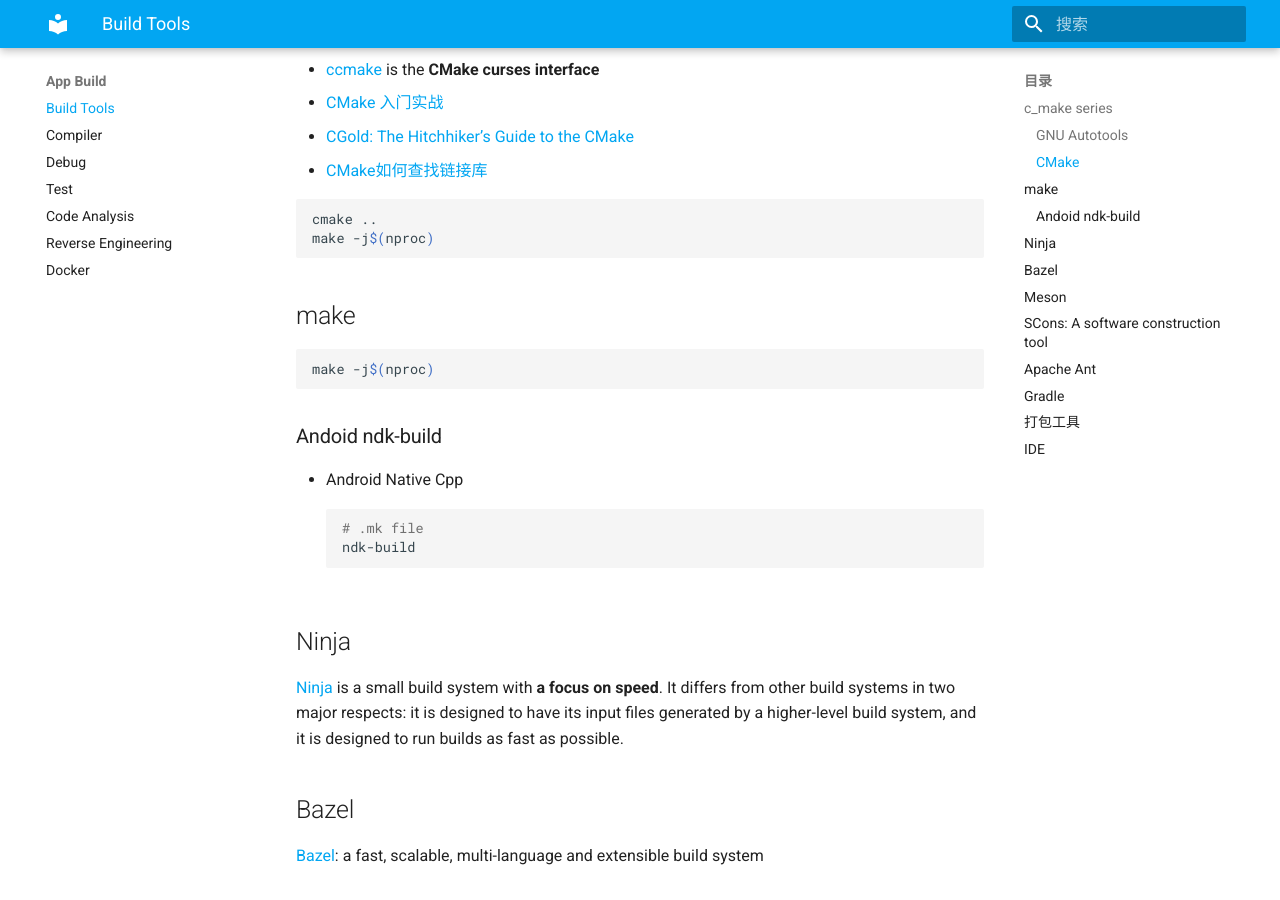
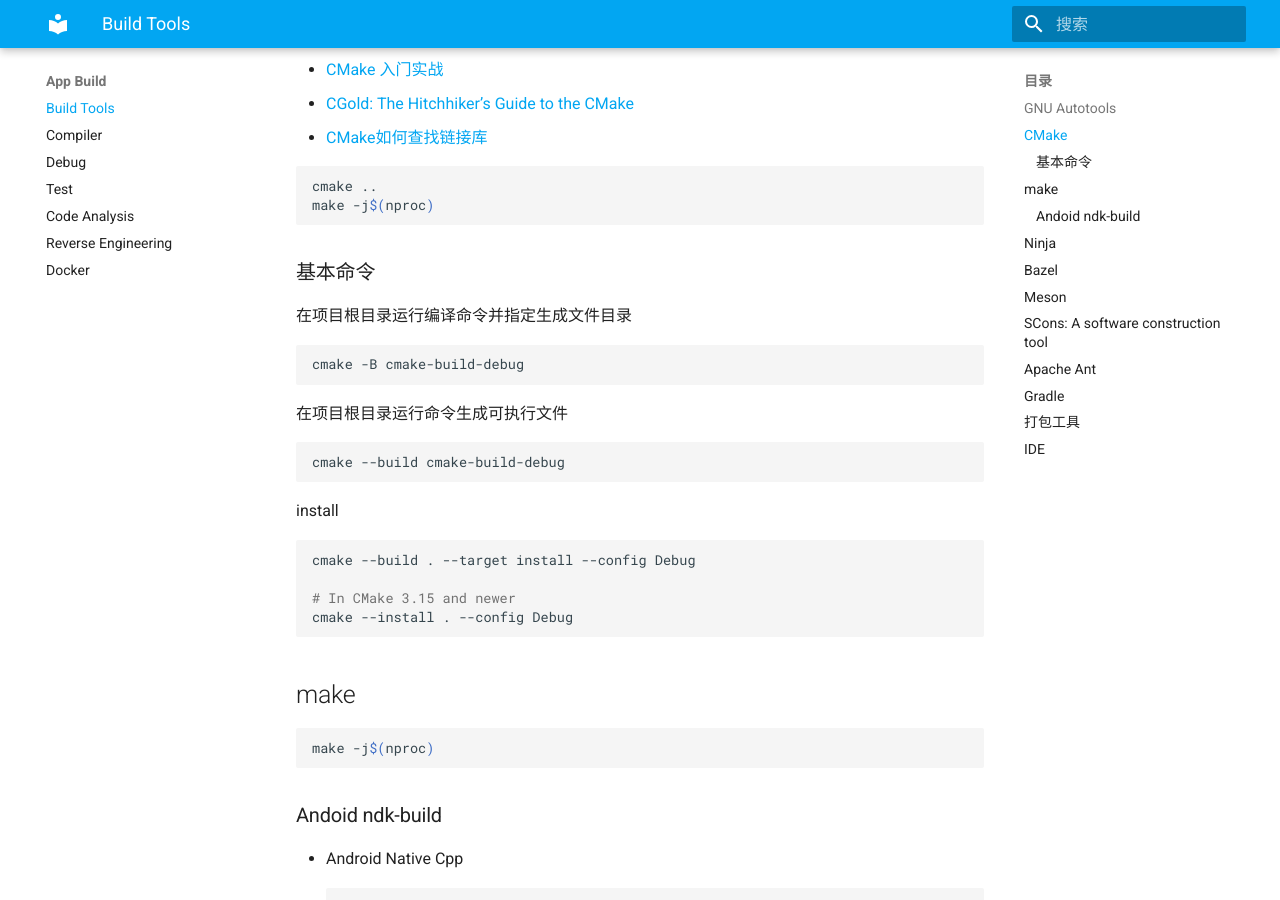
Before and after one commit to cggos/DevOps, an MkDocs documentation site: the page built from docs/03-app_build/build_tools.md, in a window 1280 px wide and 900 px high, scrolled down 847 px. Built offline with MkDocs 1.6.1 and Material for MkDocs 9.7.7, drawn with Linux system fonts in a browser that asks for light colours.

Commit message:
update 03-app_build/build_tools.md and 03-app_build/software_debug.md

````diff
--- a/docs/03-app_build/build_tools.md
+++ b/docs/03-app_build/build_tools.md
@@ -2,9 +2,7 @@
 
 -----
 
-## c_make series
-
-### GNU Autotools
+## GNU Autotools
 
 * GNU Build System
   ```sh
@@ -22,7 +20,7 @@
 * Gettext
 
 
-### CMake
+## CMake
 
 [CMake](https://cmake.org/) is an open-source, cross-platform family of tools designed to build, test and package software
 
@@ -38,6 +36,30 @@
 cmake ..
 make -j$(nproc)
 ```
+
+### 基本命令
+
+在项目根目录运行编译命令并指定生成文件目录
+
+```bash
+cmake -B cmake-build-debug
+```
+
+在项目根目录运行命令生成可执行文件
+
+```bash
+cmake --build cmake-build-debug
+```
+
+install
+
+```bash
+cmake --build . --target install --config Debug
+
+# In CMake 3.15 and newer
+cmake --install . --config Debug
+```
+
 
 ## make
 
````
Also changed, not shown: docs/03-app_build/software_debug.md (+8 -0 lines).
